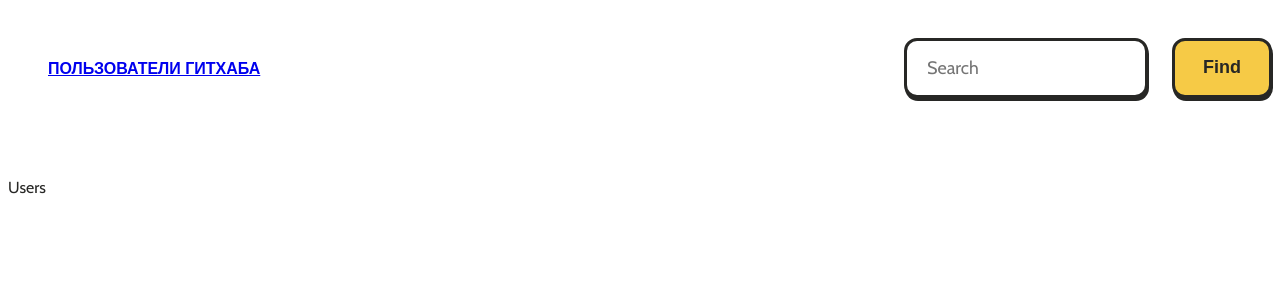
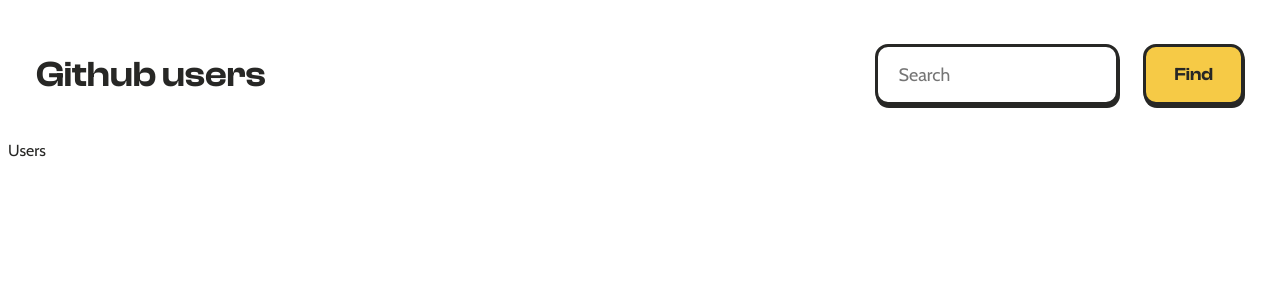
Before and after one commit to egorova-sofya/fancy-github-users, a React (Vite) app: page /users in a window 1280 px wide. Shown: the top 300 px of the page. Built offline with nearby package versions, Linux system fonts and the light colour scheme.

Commit message:
create header's styles

```diff
--- a/src/components/Header/Header.css
+++ b/src/components/Header/Header.css
@@ -1,6 +1,5 @@
 .header {
-  padding: 30px 0;
-  margin-bottom: 50px;
+  padding: 36px var(--padding-left-right);
 }
 
 .header__container {
@@ -9,37 +8,12 @@
   align-items: center;
 }
 
-.header__navigation-list {
-  list-style: none;
-  display: flex;
-  align-items: baseline;
-}
-
-.header__navigation-list-item:not(:first-child)::before {
-  content: "//";
-  margin: 0 10px;
-}
-
-.header__navigation-link {
+.header__logo {
+  color: var(--black);
   font-family: var(--font-accent);
-  font-weight: bold;
-  text-transform: uppercase;
-}
-
-.header__navigation-link--user {
-  font-family: var(--font-primary);
-  font-weight: 500;
-  text-transform: lowercase;
-}
-
-.header__navigation-link[href] {
-  cursor: pointer;
-  transition: opacity 0.2s;
-}
-
-.header__navigation-link[href]:focus,
-.header__navigation-link[href]:hover {
-  opacity: 0.7;
+  font-size: 36px;
+  font-weight: 600;
+  text-decoration: none;
 }
 
 .header__search-form {
--- a/src/components/Header/Header.tsx
+++ b/src/components/Header/Header.tsx
@@ -27,26 +27,15 @@
     <header className="header">
       <div className="container header__container">
         <nav className="header__navigation">
-          <ul className="header__navigation-list">
-            <li className="header__navigation-list-item">
           <a
             href="/"
             onClick={(event) =>
               location.pathname === "/" && event.preventDefault()
             }
-                className="header__navigation-link"
+            className="header__logo"
           >
-                Пользователи гитхаба
+            Github users
           </a>
-            </li>
-            {location.state && (
-              <li className="header__navigation-list-item">
-                <a className="header__navigation-link header__navigation-link--user">
-                  {location.state}
-                </a>
-              </li>
-            )}
-          </ul>
         </nav>
 
         <div className="header__search">
--- a/src/index.css
+++ b/src/index.css
@@ -2,9 +2,7 @@
 
 @font-face {
   font-family: "Clash Display";
-  src: url("./../src/fonts/ClashDisplay-Variable.ttf")
-      format("ttf supports variations"),
-    url("./../src/fonts/ClashDisplay-Variable.ttf") format("ttf-variations");
+  src: url("./../src/assets/fonts/ClashDisplay-Variable.ttf") format("truetype");
   font-weight: 100 1000;
 }
 
@@ -14,6 +12,8 @@
 
   --border-radius-large: 25px;
   --border-radius-medium: 13px;
+
+  --padding-left-right: 28px;
 
   --blue: #91a8ec;
   --blueLight: #c0cffc;
```
Lines whose indentation alone changed are shown as unchanged.
